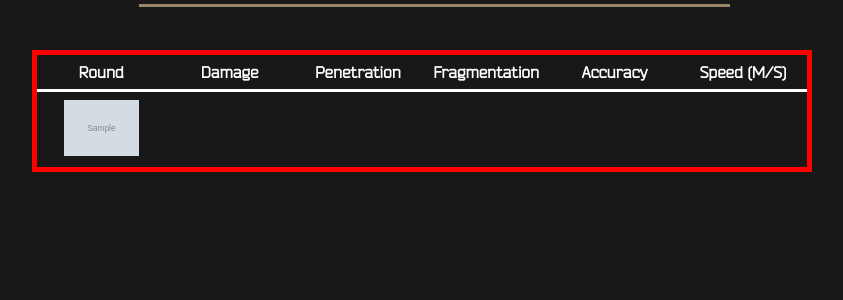
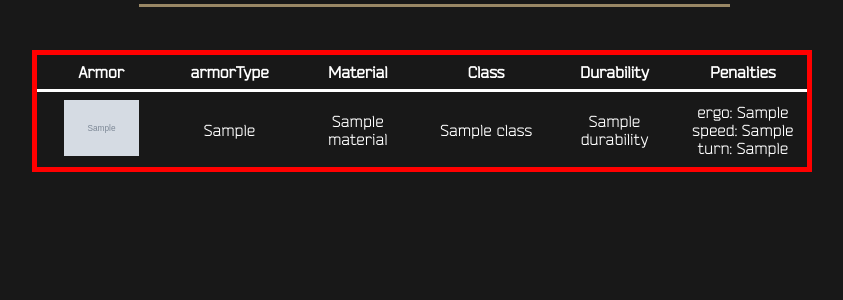
Before and after one commit to NathanSteinway/EFT_Helper, a Flask app: template templates/armor.html in a window 1280 px wide. Shown: the part 36-336 px from the top of the page, without its empty margins (218-1061 px from the left). Run offline with Flask 3, Linux system fonts and the light colour scheme; the template is opened without the code that fills it: most values are stand-ins (such as "Sample title", 1, 10 or a date in 2020); grey boxes marked "Sample" are stand-in pictures.

Commit message:
adds information to armor chart

```diff
--- a/static/styles.css
+++ b/static/styles.css
@@ -213,3 +213,14 @@ tr:nth-child(even) {
 tr:hover {
     cursor: pointer;
 }
+
+/* armor page */
+
+.armor-main {
+    justify-content: center;
+    align-items: center;
+}
+
+.armor-box {
+    border: 5px solid red;
+}
--- a/templates/armor.html
+++ b/templates/armor.html
@@ -84,12 +84,12 @@
         <table>
             <thead>
                 <tr>
-                    <th>Round</th>
-                    <th>Damage</th>
-                    <th>Penetration</th>
-                    <th>Fragmentation</th>
-                    <th>Accuracy</th>
-                    <th>Speed (M/S)</th>
+                    <th>Armor</th>
+                    <th>armorType</th>
+                    <th>Material</th>
+                    <th>Class</th>
+                    <th>Durability</th>
+                    <th>Penalties</th>
                 </tr>
             </thead>
             <tbody>
@@ -98,6 +98,31 @@
                         <td>
                             <img class="baseImg" src="{{armor.baseImageLink}}" style="width: 75px">
                         </td>
+
+                        <!-- checks if properties is empty or not -->
+                        {% if armor.properties %}
+                            <td>
+                                {{armor.properties['armorType']}}
+                            </td>
+                            <td>
+                                {{armor.properties['material']['name']}}
+                            </td>
+                            <td>
+                                {{armor.properties['class']}}
+                            </td>
+                            <td>
+                                {{armor.properties['durability']}}
+                            </td>
+                            <td>
+                                <p>ergo: {{armor.properties['ergoPenalty']}}</p>
+                                <p>speed: {{armor.properties['speedPenalty']}}</p>
+                                <p>turn: {{armor.properties['turnPenalty']}}</p>
+                            </td>
+                        {% else %}
+                            <td>
+                                {{"NONE"}}
+                            </td>
+                        {% endif %}
                     </tr>
                 {%endfor%}
             </tbody>
```
